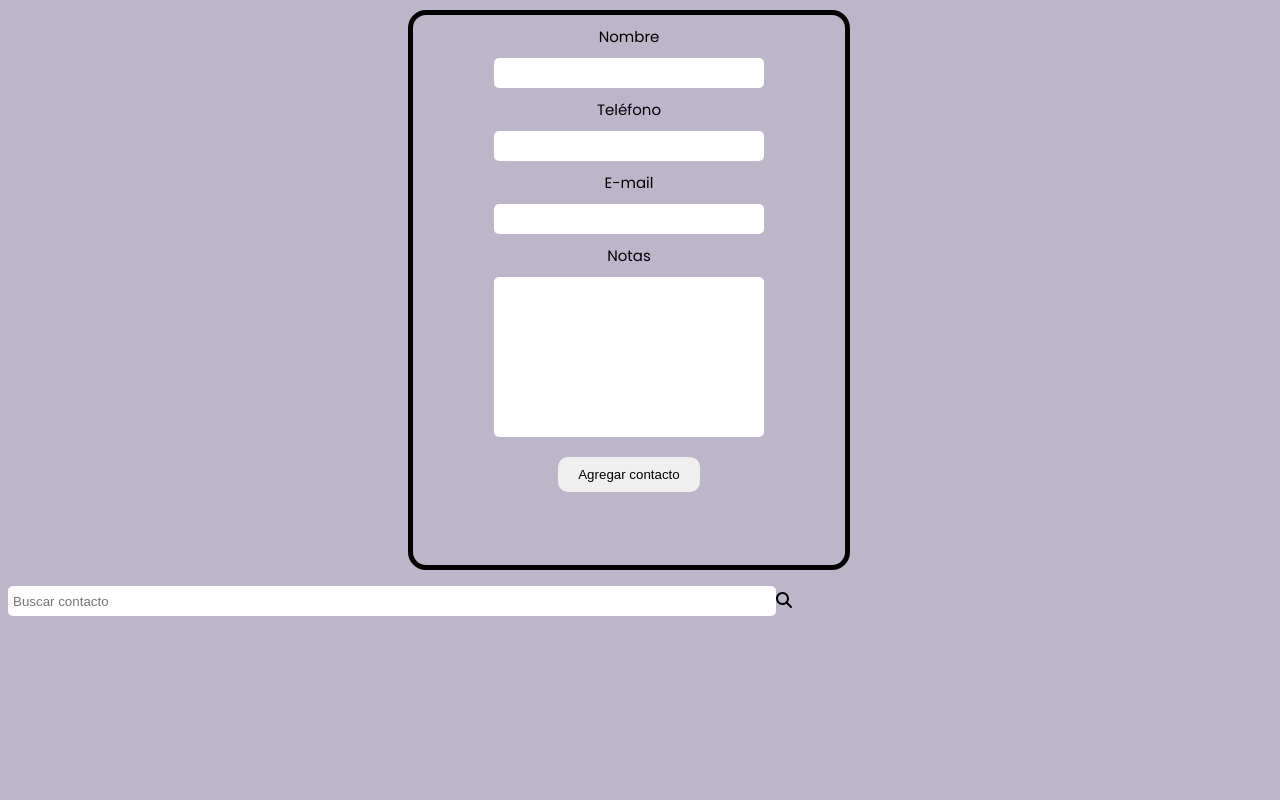
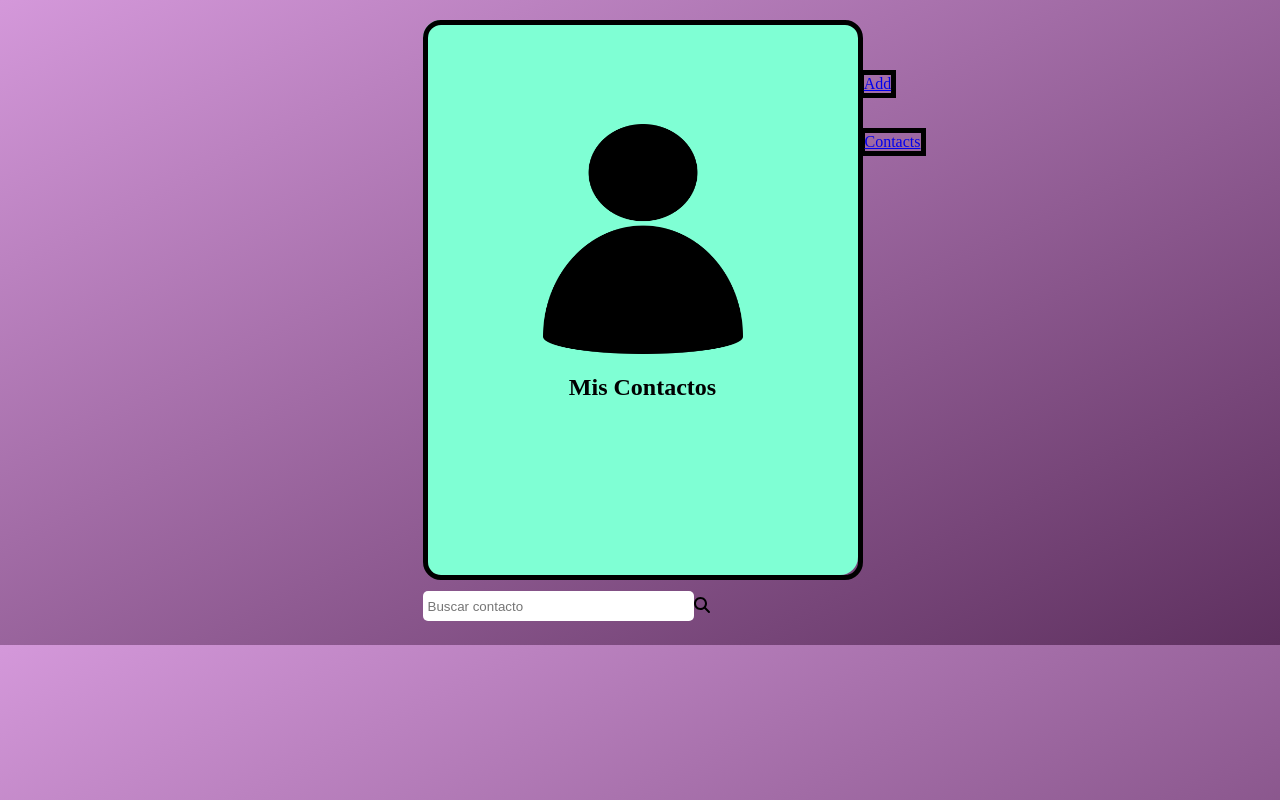
Before and after one commit to ana-mul/Directorio, a React (Vite) app in the folder DirectorioContactos/: page / in a window 1280 px wide. Built offline with nearby package versions, Linux system fonts and the light colour scheme.

Commit message:
avancesdiseño

```diff
--- a/DirectorioContactos/src/components/add-contact/add.css
+++ b/DirectorioContactos/src/components/add-contact/add.css
@@ -1,29 +1,30 @@
-section{
-    margin-left: 400px;
-    margin-top:10px;
-    position: relative;
+.section-add {
+  width: 430px;
+  height: 550px;
+  border-radius: 18px;
+  display: block;
 }
 
-form{
+form {
   display: flex;
   flex-direction: column;
   align-items: center;
   position: relative;
   border: 5px solid black;
-    width: 50%;
+  width: 430px;
   height: 550px;
   border-radius: 18px;
 }
 
-label{
-    font-family: 'Poppins', sans-serif;
+label {
+  font-family: "Poppins", sans-serif;
   font-size: 15px;
-    padding:10px;
+  padding: 10px;
 }
 
-input{
-    padding:5px;
-    width:60%;
+input {
+  padding: 5px;
+  width: 60%;
   height: 20px;
   border: none;
   border-radius: 5px;
@@ -34,19 +35,32 @@ input[type="number"]::-webkit-outer-spin-button {
   -webkit-appearance: none;
 }
 
-textarea{
-    padding:5px;
-    width:60%;
+textarea {
+  padding: 5px;
+  width: 60%;
   height: 150px;
   border: none;
   border-radius: 5px;
   resize: none;
 }
 
-button{
-    margin-top:20px;
-    padding:10px 20px;
+button {
+  margin-top: 20px;
+  padding: 10px 20px;
   border: none;
   border-radius: 10px;
+}
 
+span{
+    position: relative;
+    border: 5px solid black;
 }
+.add-span-add {
+  bottom: 500px;
+  left: 435px;
+}
+
+.contact-span-add {
+  bottom: 445px;
+  left: 400px;
+}
--- a/DirectorioContactos/src/components/add-contact/add.jsx
+++ b/DirectorioContactos/src/components/add-contact/add.jsx
@@ -5,14 +5,16 @@ const Add = (props) => {
   // Este componente contendrá un formulario para agregar nuevos contactos.
   // Deberá manejar los eventos de entrada del formulario y enviar la información del nuevo contacto al componente App para ser agregado a la lista de contactos.
 
-  const { contact, setContact, name, phone, email, notes, add, inputNa, inputP, inputE, inputNo } = props;
-
+  const { name, phone, email, notes, add, inputNa, inputP, inputE, inputNo, showForm, toggleSection } = props;
+  console.log("showForm:", showForm);
   return (
     <>
       {/*
 Este componente se encargaría de contener el formulario para agregar nuevos contactos.
 Debería tener los campos de entrada (inputs) necesarios para ingresar la información del contacto, como nombre, número de teléfono, dirección, etc. */}
-      <section>
+      <div>
+        {showForm && (
+      <section className="section-add">
         <div>
           <form className="form" action="">
             <label htmlFor="">Nombre</label>
@@ -26,7 +28,20 @@ Debería tener los campos de entrada (inputs) necesarios para ingresar la inform
             <button onClick={(e) => { e.preventDefault(); add(); }}>Agregar contacto</button>
           </form>
         </div>
+        <span className="add-span-add">
+            <a href="#" className="add-a" onClick={toggleSection}>
+              Add
+            </a>
+          </span>
+          <span className="contact-span-add">
+            <a href="#" target="_blank" className="contact-a">
+              Contacts
+            </a>
+          </span>
       </section>
+      )}
+      </div>
+
     </>
   );
 };
--- a/DirectorioContactos/src/components/app/App.css
+++ b/DirectorioContactos/src/components/app/App.css
@@ -1,75 +1,39 @@
-img{
-    border: 1px solid black;
-    width: 200px;
-    height: 230px;
-}
-section{
-  margin-left: 400px;
-  margin-top:10px;
-  position: relative;
+.section-app {
+  width: 435px;
+  height: 555px;
+  border-radius: 18px;
+  background-color: aquamarine;
 }
 
-.book-container{
+.book-container {
   display: flex;
   flex-direction: column;
-    position: relative;
+  align-items: center;
+  justify-content: center;
   border: 5px solid black;
-    width: 50%;
+  width: 430px;
   height: 550px;
   border-radius: 18px;
 }
 
-.front-container{
+img {
+  width: 200px;
+  height: 230px;
   display: flex;
-    flex-direction: column;
-    justify-content: center;
-    padding: 10px 140px;
-
+}
+span {
+  position: relative;
+  border: 5px solid black;
+}
+.add-span-app {
+  bottom: 350px;
+  left: 235px;
+}
+.contact-span-app {
+  bottom: 320px;
+  left: 250px;
 }
 
-.side-container{
-    border: 5px solid blue;
-    border-top-left-radius: 18px;
-    border-bottom-left-radius: 18px;
-    width:50px;
-    height: 550px;
-    position: absolute;
-    right: 386px;
-    bottom:-4px;
+.hidden{
+    display: none;
 }
-
-.spiral{
-    border: 1px solid white;
-    background-color: white;
-    border-radius: 5px;
-    height:5px ;
-    position: relative;
-    right:15px;
-}
-.spiral-one{
-    top:50px;
-}
-.spiral-two{
-    top:150px;
-}
-.spiral-three{
-    top:250px;
-}
-.spiral-four{
-    top:350px;
-}
-.spiral-five{
-    top:450px;
-}
-
-span{
-    position: absolute;
-    left: 440px;
-    border: 5px solid black;
-}
-.add-span{
-    top:40px;
-}
-.contact-span{
-    top:80px;
-}
--- a/DirectorioContactos/src/components/app/App.jsx
+++ b/DirectorioContactos/src/components/app/App.jsx
@@ -1,11 +1,9 @@
 import { useState } from "react";
-import { useEffect } from "react";
 import "./App.css";
 import { Add } from "../add-contact/add.jsx";
 import { Contact } from "../contact/contact.jsx";
 import { List } from "../contact-list/list.jsx";
 import { Filter } from "../filter/filter.jsx";
-
 
 function App() {
   //  estado global de la aplicación y gestionará la lista de contactos
@@ -59,24 +57,15 @@ function App() {
   //FUNCION FILTRAR
 
   const find = () => {
-    //al agregar este parametro hace la funcion mas flexible
     return contact.filter((contacts) => {
       //aca filtro la lista de contactos
-      // const includes =
-      contacts.name.toLowerCase().includes(screen.toLowerCase()) ||//aca especificamente con nombre, primero nomralizo en minuscula para que no haya equivocacion
-      //verifico si el nombre empieza con determinada letra
-      //vuelvo a usar filter() y normalizo la palabra en minisucula para poder comparar
-      // contacts.phone.toLowerCase().includes(screen.toLowerCase()) ||
-      // contacts.email.toLowerCase().includes(screen.toLowerCase()) ||
-      // contacts.notes.toLowerCase().includes(screen.toLowerCase());
-
-      console.log("Contacto:", contacts.name, "Coincide:", includes);
-      // return includes;
+      return contacts.name.toLowerCase().includes(screen.toLowerCase()); //aca especificamente con nombre, primero nomralizo en minuscula para que no haya equivocacion
+      //verifico si el nombre cotiene  determinada letra
+      //normalizo la palabra en minisucula para poder comparar
     });
   };
 
   const handleInputChange = (e) => {
-    console.log("Valor de screen:", e.target.value);
     setScreen(e.target.value);
   };
 
@@ -95,12 +84,42 @@ function App() {
     }
   };
 
+  //IMAGEN
+  const image = "src/assets/imgcontact.png";
+
+  //FORMULA PARA MOSTRAR FORMULARIO AGREGAR
+  const [showForm, setShowForm] = useState(false);
+  const [hideCover, setHideCover] = useState (false);
+  const toggleSection = () => {
+    setShowForm(!showForm);
+    setHideCover(!hideCover);
+    console.log("hola", !showForm);
+    console.log ("chau", !hideCover);
+
+  };
+  console.log ("chau", hideCover);
   return (
     <>
+      <section className={`section-app ${hideCover ? 'hidden' : ''}`}>
+        <div className="book-container">
+        <img src={image} alt="" />
+          <h1>Mis Contactos</h1>
+          <span className="add-span-app">
+            <a href="#" className="add-a" onClick={toggleSection}>
+              Add
+            </a>
+          </span>
+          <span className="contact-span-app">
+            <a href="#" target="_blank" className="contact-a">
+              Contacts
+            </a>
+          </span>
+        </div>
+        <div className="book-open"></div>
+      </section>
+
       <div>
         <Add
-          contact={contact}
-          setContact={setContact}
           name={name}
           phone={phone}
           email={email}
@@ -110,6 +129,8 @@ function App() {
           inputP={inputPhone}
           inputE={inputEmail}
           inputNo={inputNotes}
+          showForm={showForm}
+          toggleSection={toggleSection}
         />
         <Contact
           contact={contact}
@@ -128,8 +149,6 @@ function App() {
           setScreen={setScreen}
           handleInputChange={handleInputChange}
         />
-        {/* <input type="text" onChange={inputName} value={name} />
-        <button onClick={add}>submit</button> */}
       </div>
     </>
   );
--- a/DirectorioContactos/src/components/filter/filter.jsx
+++ b/DirectorioContactos/src/components/filter/filter.jsx
@@ -20,7 +20,7 @@ const Filter = (props) => {
       </div>
       <div>
         <ul>
-            {screen && contact.filter(find).map((contacts, index)=>(
+            {screen && find().map((contacts, index)=>(
                 <li key={index}>
                     <p>{contacts.name}</p>
                     <p>{contacts.phone}</p>
--- a/DirectorioContactos/src/index.css
+++ b/DirectorioContactos/src/index.css
@@ -1,7 +1,25 @@
-@import url('https://fonts.googleapis.com/css2?family=Poppins:ital,wght@0,100;0,200;0,300;0,400;0,500;0,600;0,700;0,800;0,900;1,100;1,200;1,300;1,400;1,500;1,600;1,700;1,800;1,900&display=swap');
+@import url("https://fonts.googleapis.com/css2?family=Poppins:ital,wght@0,100;0,200;0,300;0,400;0,500;0,600;0,700;0,800;0,900;1,100;1,200;1,300;1,400;1,500;1,600;1,700;1,800;1,900&display=swap");
 
 :root {
-    background-color: #6c5c8871;
-    margin: 0;
-    padding: 0;
-  }
+  background-image: linear-gradient(to bottom right, #d498da, #5e305f);
+  margin: 0;
+  padding: 0;
+  --vivid-violet-50: #fbf7fc;
+  --vivid-violet-100: #f7edfa;
+  --vivid-violet-200: #efdbf3;
+  --vivid-violet-300: #e3bee9;
+  --vivid-violet-400: #d498da;
+  --vivid-violet-500: #be6ec7;
+  --vivid-violet-600: #a34faa;
+  --vivid-violet-700: #924497;
+  --vivid-violet-800: #703573;
+  --vivid-violet-900: #5e305f;
+  --vivid-violet-950: #3b163c;
+}
+
+body {
+  display: flex;
+  justify-content: center;
+  align-items: center;
+  margin-top:20px;
+}
--- a/DirectorioContactos/src/main.jsx
+++ b/DirectorioContactos/src/main.jsx
@@ -2,17 +2,14 @@ import React from 'react'
 import ReactDOM from 'react-dom/client'
 import App from './components/app/App.jsx'
 import './index.css'
-// import { Add } from './components/add-contact/add.jsx'
-// import { Contact } from './components/contact/contact.jsx'
-// import { List } from './components/contact-list/list.jsx'
-// import { Filter } from './components/filter/filter.jsx'
 
 
-const image = 'src/assets/imgcontact.png';
+
+
 
 
 ReactDOM.createRoot(document.getElementById('root')).render(
   <React.StrictMode>
-    <App imagePath={image}/>
+    <App />
   </React.StrictMode>,
 )
```
Lines whose indentation alone changed are shown as unchanged.
